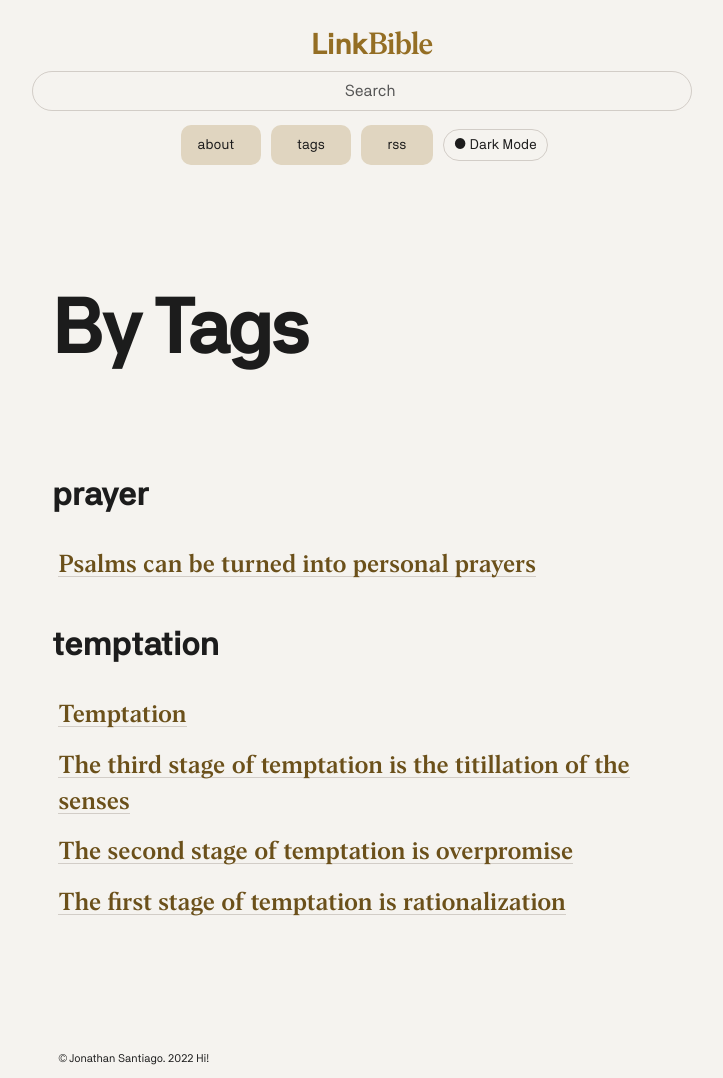
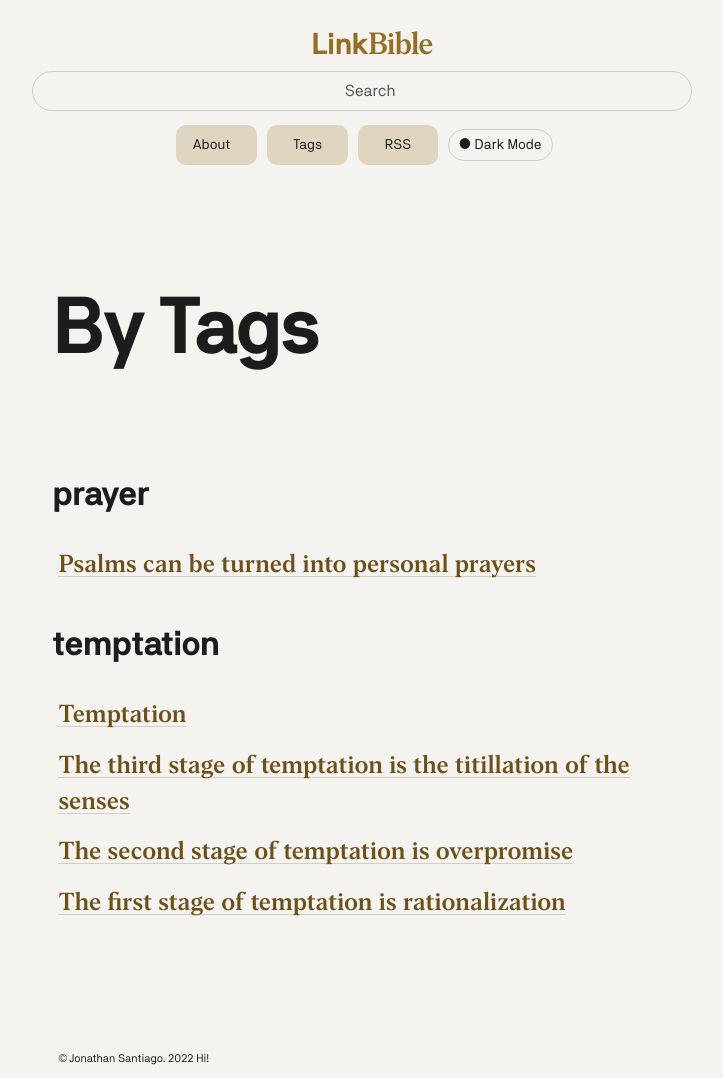
Before and after one commit to jsantiago611/digital-garden-master, a Jekyll site: the page built from tags.md, in a window 1280 px wide. Shown: the whole page, without its empty margins (278-1001 px from the left). Built offline with Jekyll 4.4.1, drawn with Linux system fonts in a browser that asks for light colours.

Commit message:
Update Style.css

```diff
--- a/assets/css/Style.css
+++ b/assets/css/Style.css
@@ -986,7 +986,7 @@ main {
 	color: var(--c-text-strong);
   	/* border-bottom: 1px solid var(--c-border) !important;*/
   	/*padding-bottom: 1.3rem;*/
-	letter-spacing: -.07em;
+	letter-spacing: -.05em;
  	font-variant-ligatures: discretionary-ligatures;
 }
 
@@ -2077,7 +2077,6 @@ border-bottom: 1px solid var(--c-card-border);*/
     font-family: var(--font-family-mono);
     color: var(--c-text);
     margin-bottom: 0;
-    text-transform: lowercase;
 }
 
 .menu-item-text:hover {
```
